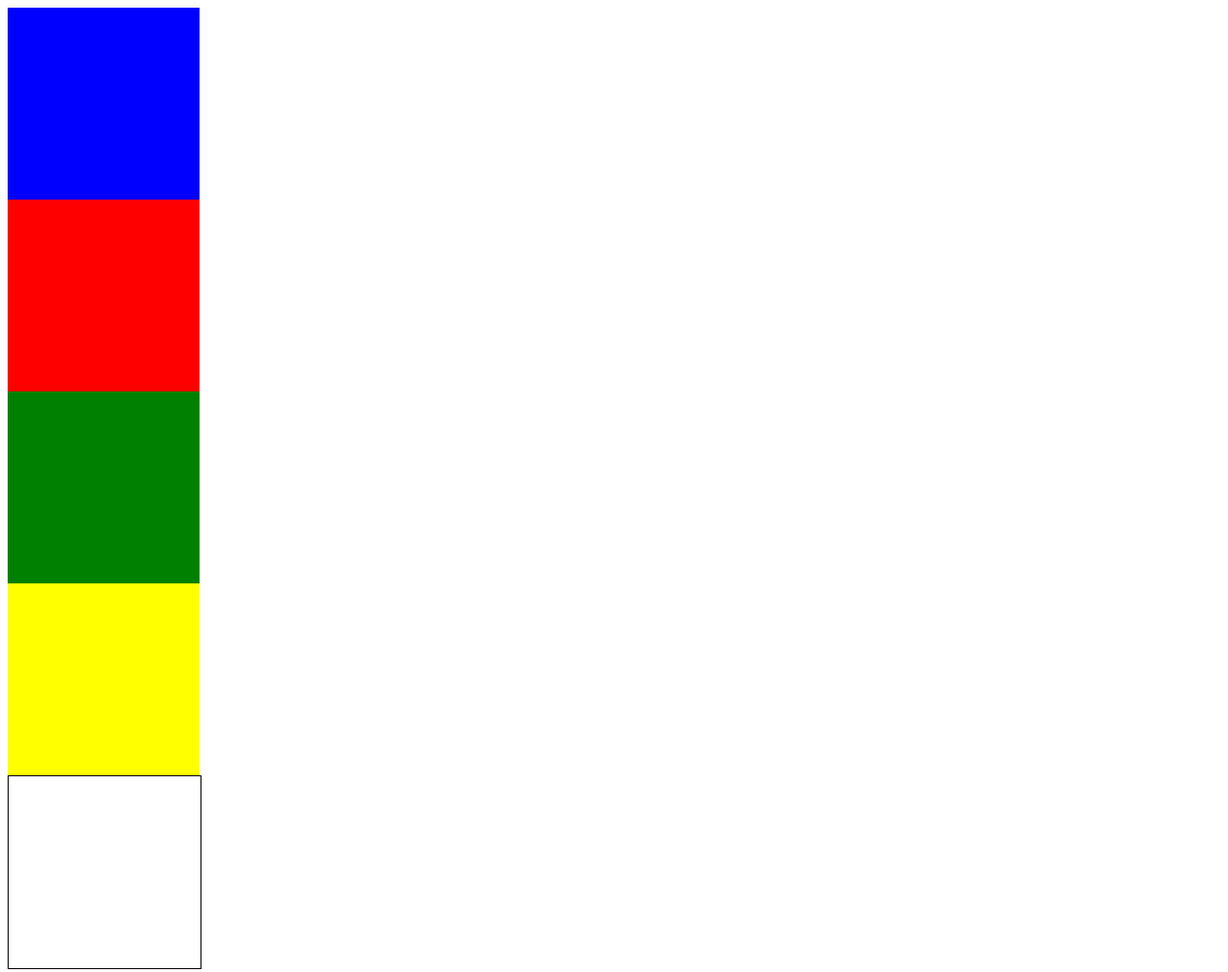
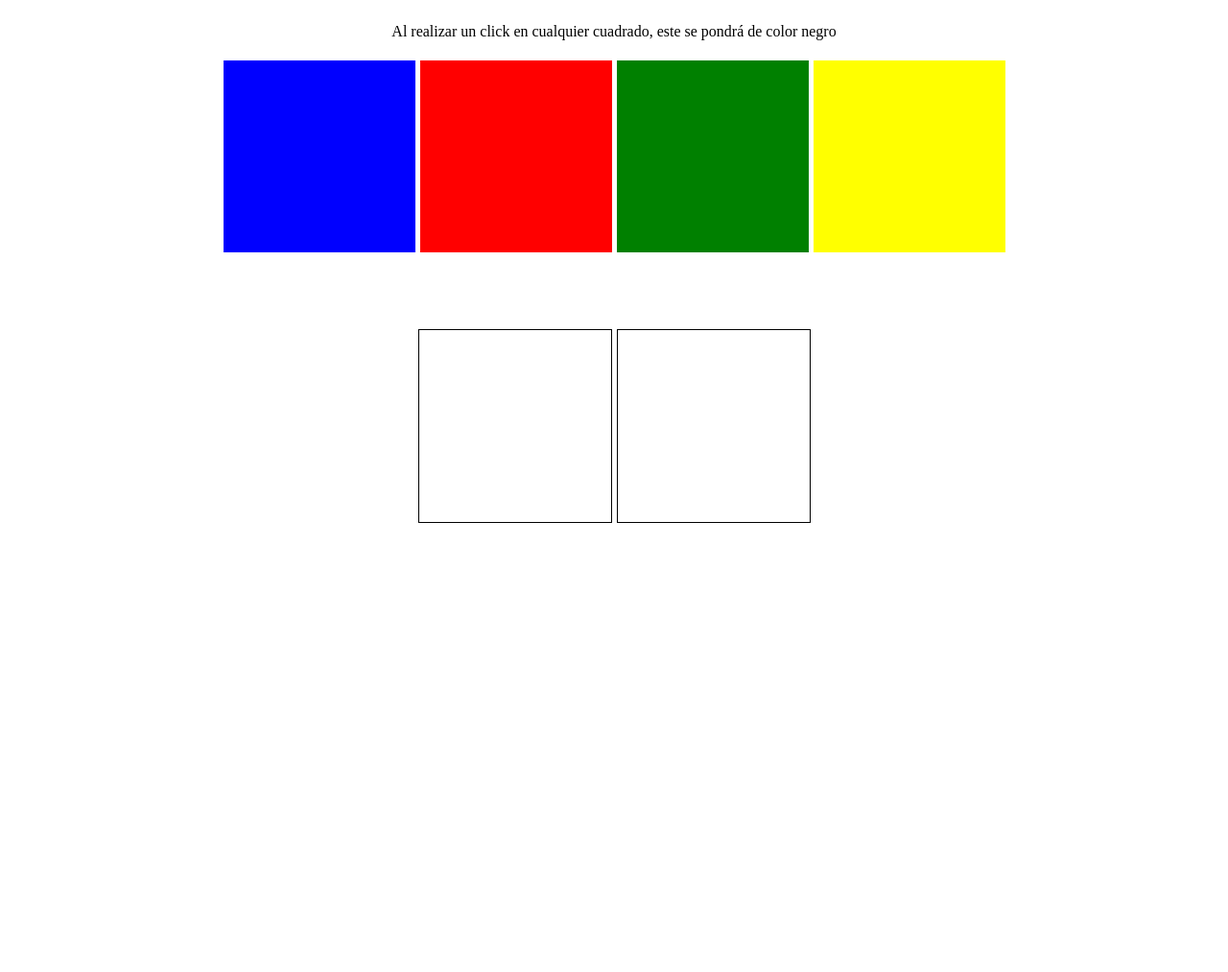
Before and after one commit to maortegas/modulo3-funciones, a plain HTML site: page 4_colores.html in a window 1280 px wide. Shown: the whole page at 96% size. After the commit the page ends 800 px from the top, so only its background shows below. Drawn offline with Linux system fonts and the light colour scheme.

Commit message:
Add ejercicio 4 estrutura

```diff
--- a/4_colores.html
+++ b/4_colores.html
@@ -8,14 +8,17 @@
     <title>Funciones</title>
 </head>
 <body>
-    <div class="conteiner">
-        <div id="cuadrado1" style="height: 200px; width: 200px; background-color: blue;" ></div>
-        <div id="cuadrado2" style="height: 200px; width: 200px; background-color: red;" ></div>
-        <div id="cuadrado3" style="height: 200px; width: 200px; background-color: green;" ></div>
-        <div id="cuadrado4" style="height: 200px; width: 200px; background-color: yellow;" ></div>
+    <div class="texto"><p>Al realizar un click en cualquier cuadrado, este se pondrá de color negro</p>
+        <div class="conteiner">
+            <div id="cuadrado1" style="height: 200px; width: 200px; background-color: blue;" ></div>
+            <div id="cuadrado2" style="height: 200px; width: 200px; background-color: red;" ></div>
+            <div id="cuadrado3" style="height: 200px; width: 200px; background-color: green;" ></div>
+            <div id="cuadrado4" style="height: 200px; width: 200px; background-color: yellow;" ></div>
+        </div>
     </div>
     <div class="container2">
         <div id="key" style="height: 200px; width: 200px; background-color: white; border: 1px solid black;" ></div>
+        <div id="key1" style="height: 200px; width: 200px; background-color: white; border: 1px solid black;" ></div>
     </div>
     <script src="./assets/js/main.js"></script>
 </body>
--- a/assets/css/style.css
+++ b/assets/css/style.css
@@ -0,0 +1,25 @@
+.conteiner{
+    display: flex;
+    flex-direction: row;
+    align-content: center;
+    align-items: center;
+    justify-content: center;
+    gap: 5px;
+}
+.container2{
+   margin-top: 80px;
+    display: flex;
+    flex-direction: row;
+    align-content: center;
+    align-items: center;
+    justify-content: center;
+    gap: 5px;
+}
+.texto{
+    display: flex;
+    flex-direction: column;
+    align-content: center;
+    align-items: center;
+    justify-content: center;
+    gap: 5px;
+}
--- a/assets/js/main.js
+++ b/assets/js/main.js
@@ -33,4 +33,5 @@ document.addEventListener('keydown', function (event) {
     if (event.key === 'a') {
     /* Cambiar a color 1 */
     } else if (event.key === 's') { /* Cambiar a color 2 */
-    } })
+    }
+})
```
Also changed, not shown: assets/js/script.js (+7 -6 lines).
